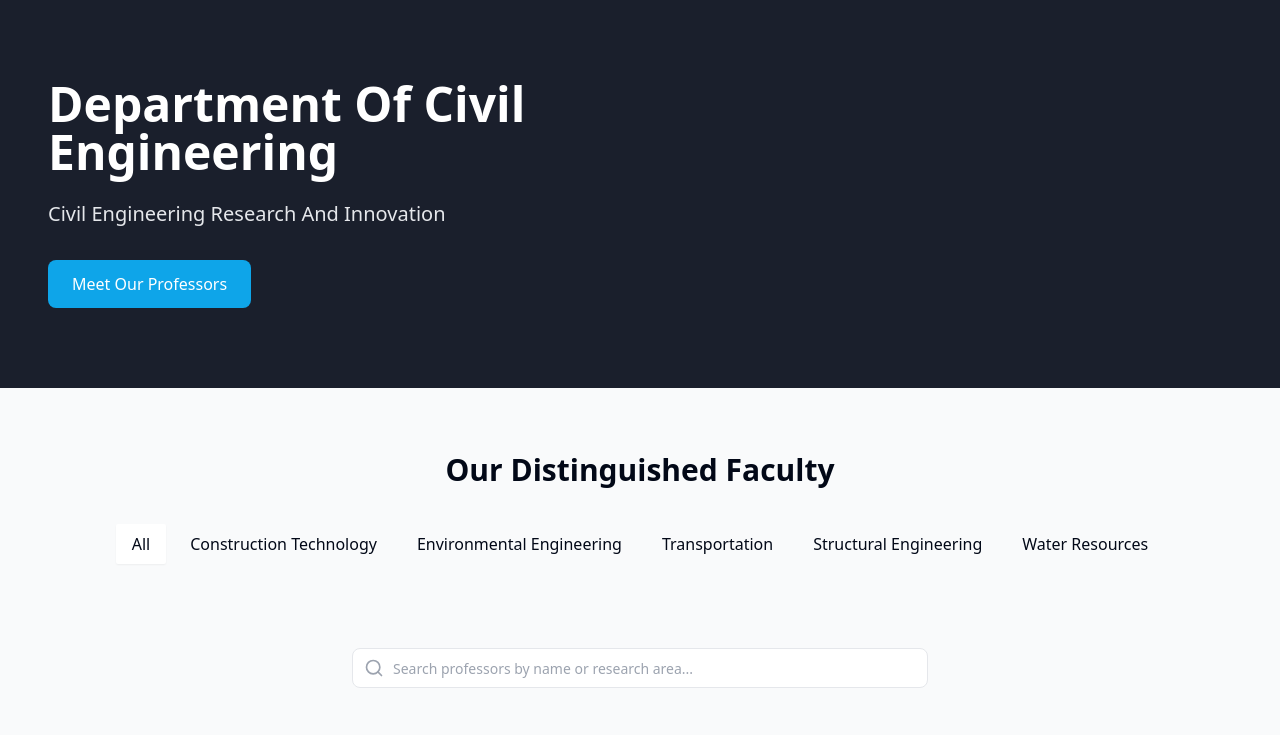
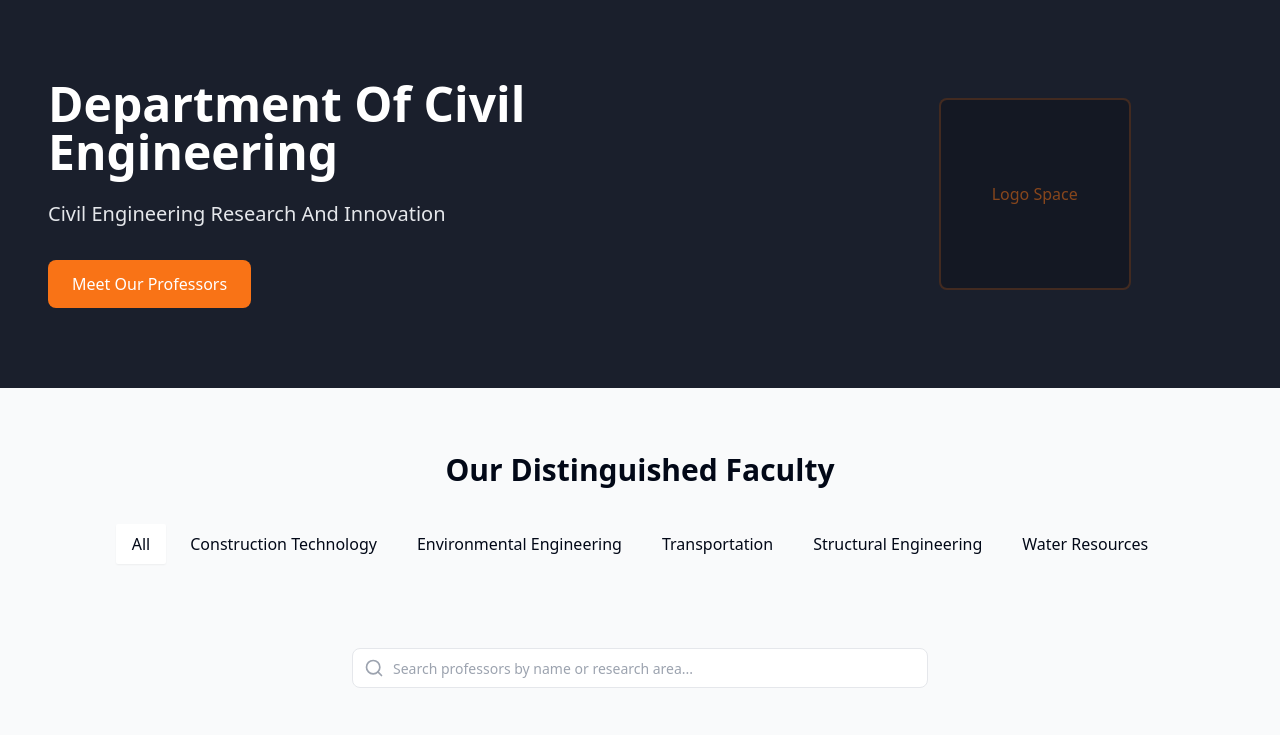
Before and after one commit to Epicguest97/dptcivilresearch, a React (Vite) app: page / in a window 1280 px wide. Shown: the top 735 px of the page. Built offline with nearby package versions, Linux system fonts and the light colour scheme.

Commit message:
Update color scheme and layout
Update the color scheme to orange and black and add space for a logo in the hero section.

```diff
--- a/src/components/HeroSection.tsx
+++ b/src/components/HeroSection.tsx
@@ -1,8 +1,10 @@
+
 export const HeroSection = () => {
   return (
     <div className="relative bg-primary text-white py-20 px-4">
       <div className="container mx-auto">
-        <div className="max-w-3xl animate-fade-in">
+        <div className="flex flex-col md:flex-row items-center justify-between">
+          <div className="max-w-2xl animate-fade-in">
             <h1 className="text-4xl md:text-5xl font-bold mb-6">
               Department Of Civil Engineering
             </h1>
@@ -17,6 +19,13 @@ export const HeroSection = () => {
               Meet Our Professors
             </a>
           </div>
+
+          <div className="mt-8 md:mt-0 w-full md:w-1/3 flex justify-center items-center">
+            <div className="w-48 h-48 bg-black/20 rounded-lg flex items-center justify-center border-2 border-accent/20">
+              <span className="text-accent/50">Logo Space</span>
+            </div>
+          </div>
+        </div>
       </div>
     </div>
   );
--- a/tailwind.config.ts
+++ b/tailwind.config.ts
@@ -1,3 +1,4 @@
+
 import type { Config } from "tailwindcss";
 
 export default {
@@ -33,7 +34,7 @@ export default {
           foreground: "#1A1F2C",
         },
         accent: {
-          DEFAULT: "#0EA5E9",
+          DEFAULT: "#F97316",
           foreground: "#FFFFFF",
         },
       },
```
Lines whose indentation alone changed are shown as unchanged.
